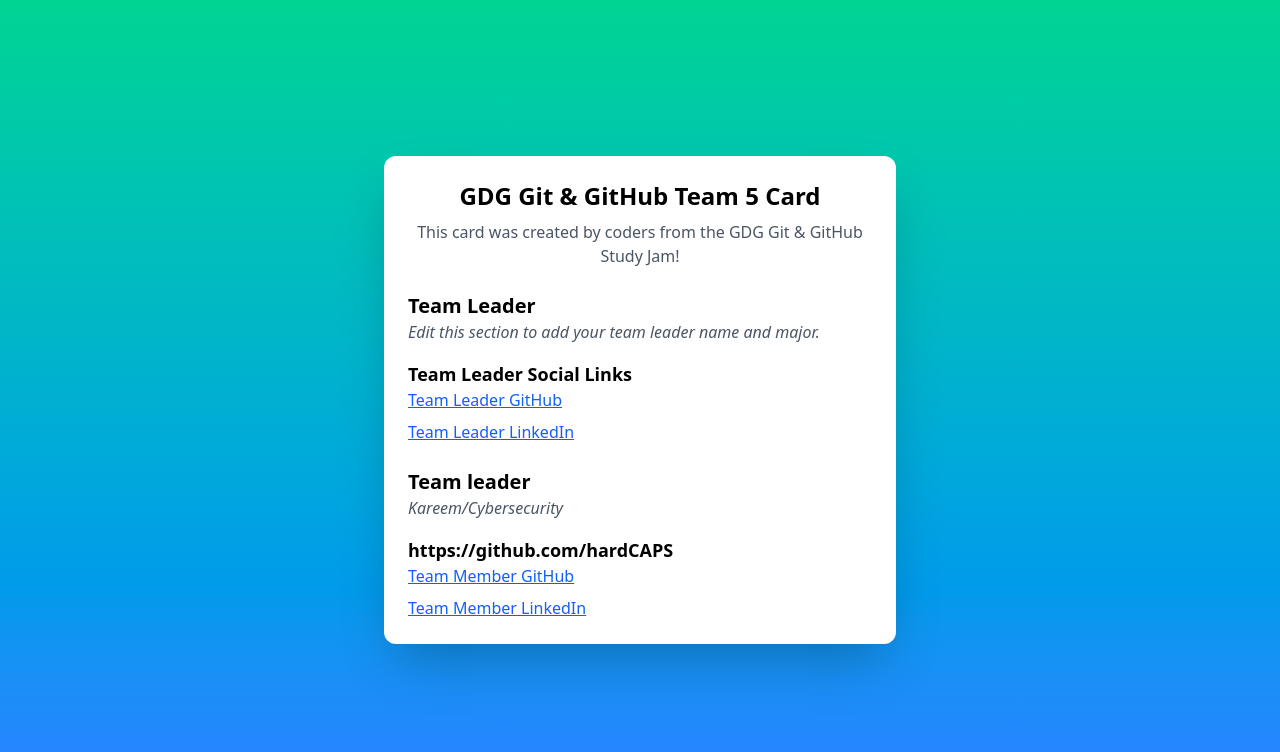
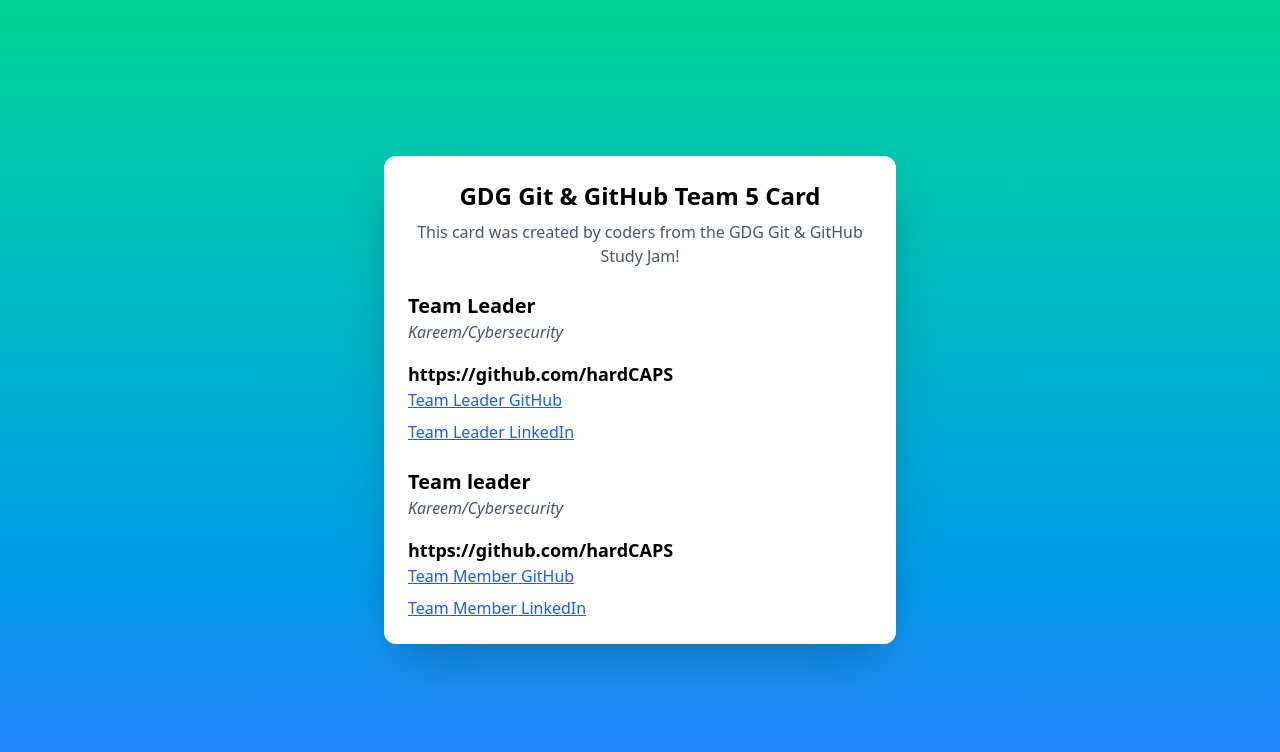
Before and after one commit to hardCAPS/Team5-Exercise4, a plain HTML site: page index.html in a window 1280 px wide. Drawn offline with nearby package versions, Linux system fonts and the light colour scheme.

Commit message:
Team5/NameandSocials

```diff
--- a/index.html
+++ b/index.html
@@ -16,8 +16,8 @@
         <section>
 		        <!-- Team Leader Section -->
             <h2 class="mt-6 text-xl font-semibold">Team Leader</h2>
-            <p class="text-gray-600 italic">Edit this section to add your team leader name and major.</p>
-            <h3 class="mt-4 text-lg font-semibold">Team Leader Social Links</h3>
+            <p class="text-gray-600 italic">Kareem/Cybersecurity</p>
+            <h3 class="mt-4 text-lg font-semibold">https://github.com/hardCAPS</h3>
             <ul class="space-y-2">
                 <li><a href="social-link" class="text-blue-600 underline">Team Leader GitHub</a></li>
                 <li><a href="social-link" class="text-blue-600 underline">Team Leader LinkedIn</a></li>
```
